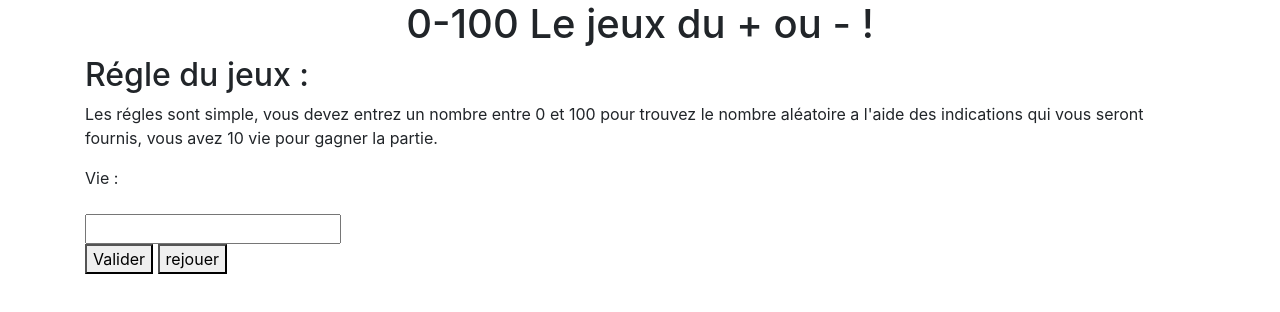
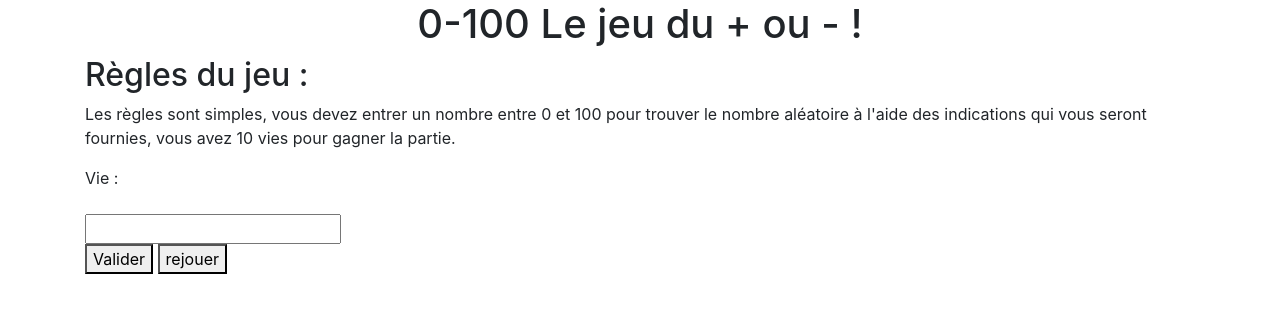
Before and after one commit to HoraKiiro/Jeux_0-100, a plain HTML site: page index.html in a window 1280 px wide. Drawn offline with nearby package versions, Linux system fonts and the light colour scheme.

Commit message:
correction texte

```diff
--- a/index.html
+++ b/index.html
@@ -13,15 +13,15 @@
 
 <body>
     <header class="container text-center">
-        <h1>0-100 Le jeux du + ou - !</h1>
+        <h1>0-100 Le jeu du + ou - !</h1>
     </header>
 
     <section class="container-fluid">
         <div class="container">
             <div>
-                <h2>Régle du jeux :</h2>
-                <p>Les régles sont simple, vous devez entrez un nombre entre 0 et 100 pour trouvez le nombre aléatoire
-                    a l'aide des indications qui vous seront fournis, vous avez 10 vie pour gagner la partie.</p>
+                <h2>Règles du jeu :</h2>
+                <p>Les règles sont simples, vous devez entrer un nombre entre 0 et 100 pour trouver le nombre aléatoire
+                    à l'aide des indications qui vous seront fournies, vous avez 10 vies pour gagner la partie.</p>
             </div>
             <div>
                 <label for="compteur"> Vie :<p id="compteur"></p></label>
```
